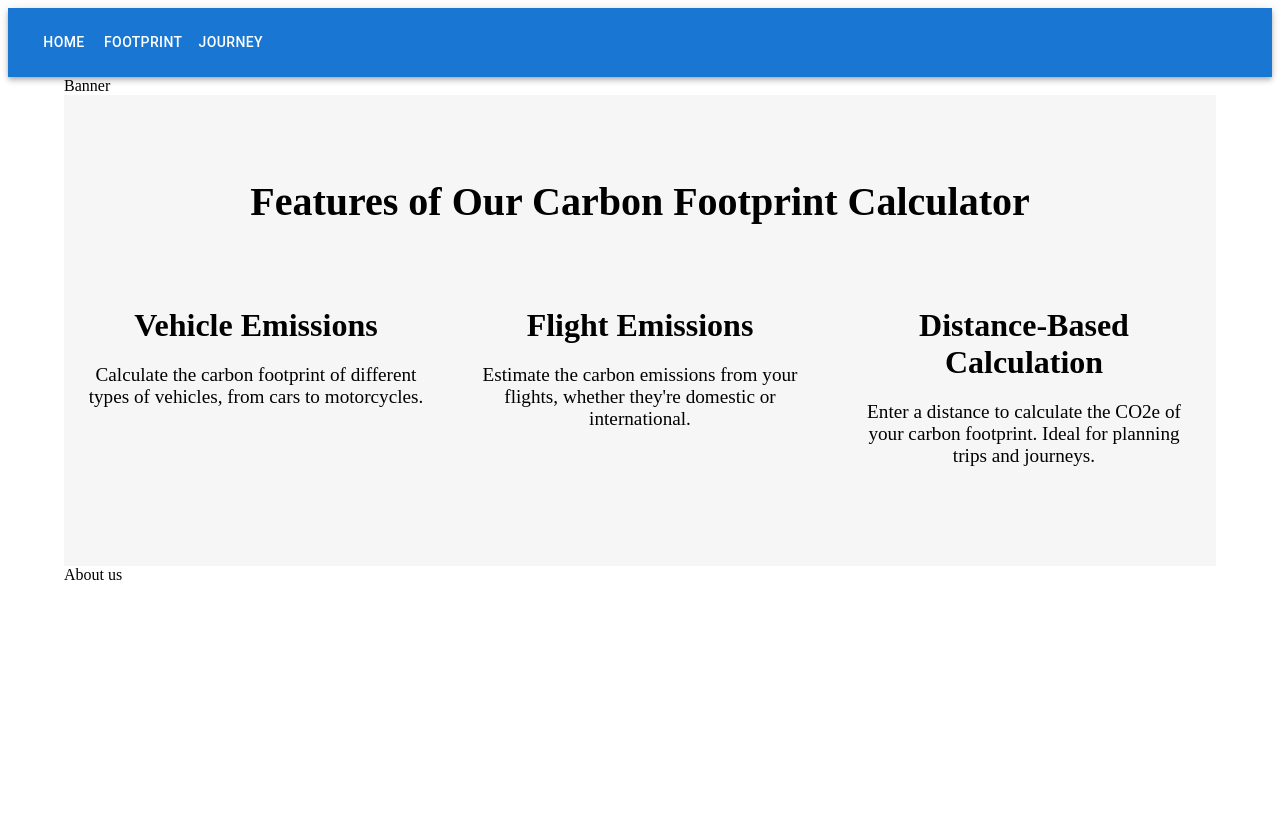
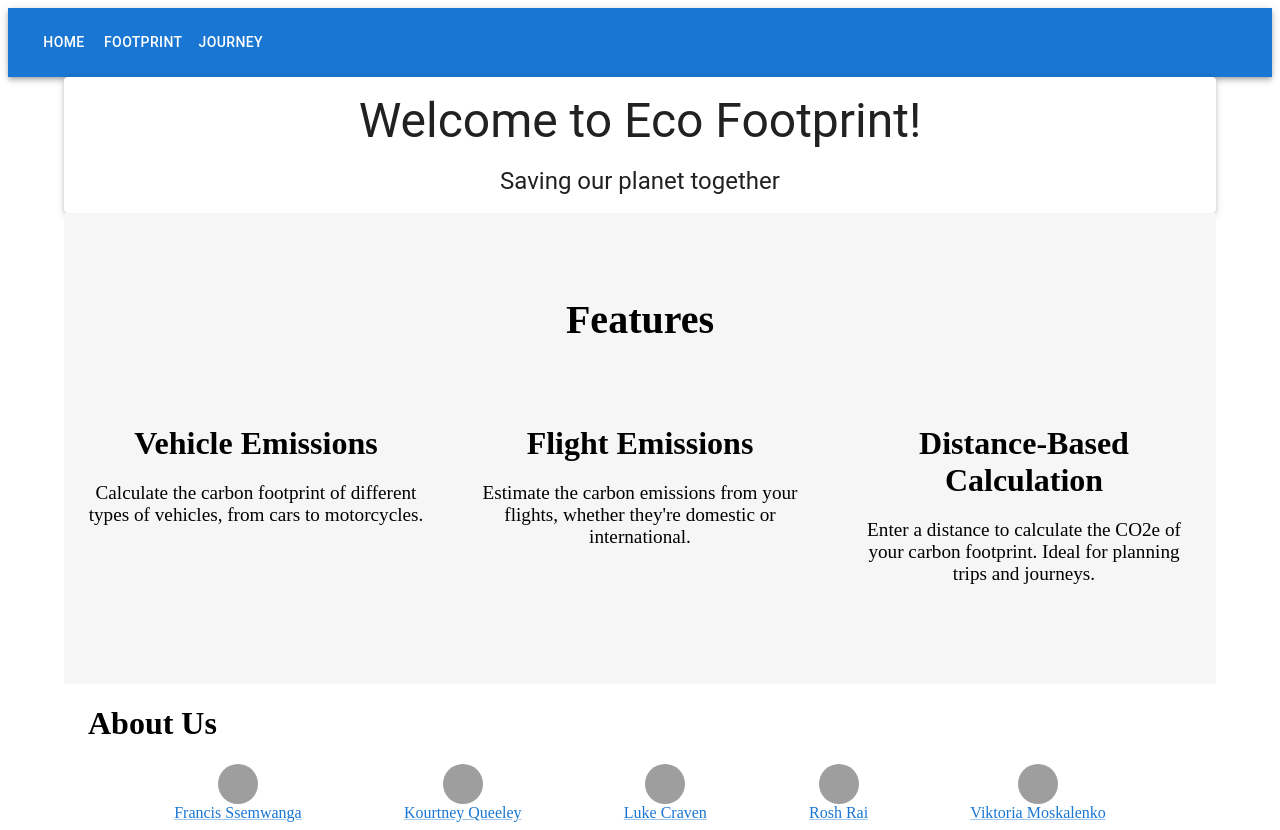
Before and after one commit to f-ssemwanga/eco-tracker, a React (Create React App) app: page / in a window 1280 px wide. Before the commit the page ends 800 px from the top, so only its background shows below. Built offline with nearby package versions, Linux system fonts and the light colour scheme; grey boxes are pictures that could not be loaded.

Commit message:
home page

```diff
--- a/src/components/AboutUs.js
+++ b/src/components/AboutUs.js
@@ -1,3 +1,45 @@
+import AccountBoxIcon from "@mui/icons-material/AccountBox";
+import Icon from "@mui/material/Icon";
+import Stack from "@mui/material/Stack";
+import Avatar from "@mui/material/Avatar";
+import Link from "@mui/material/Link";
+import Container from "@mui/material/Container";
+
 export const AboutUs = () => {
-  return <div>About us</div>;
+  return (
+    <Container >
+      {/* to be centred later */}
+      <h1>About Us</h1>
+      <Stack
+        direction={{ xs: "column", sm: "row" }}
+        justifyContent="space-evenly"
+        spacing={2}
+      >
+        <Stack alignItems="center">
+          <Avatar alt="Francis Ssemwanga " src="/static/images/avatar/2.jpg" />
+          <Link href="https://github.com/f-ssemwanga">Francis Ssemwanga</Link>
+        </Stack>
+
+        <Stack alignItems="center">
+          <Avatar alt="Kourtney Queeley " src="/static/images/avatar/2.jpg" />
+          <Link href="https://github.com/Kourtneyq2">Kourtney Queeley</Link>
+        </Stack>
+
+        <Stack alignItems="center">
+          <Avatar alt="Luke Craven" src="/static/images/avatar/2.jpg" />
+          <Link href="https://github.com/N20-Dev">Luke Craven </Link>
+        </Stack>
+
+        <Stack alignItems="center">
+          <Avatar alt="Rosh Rai " src="/static/images/avatar/2.jpg" />
+          <Link href="https://github.com/LordNinth">Rosh Rai</Link>
+        </Stack>
+
+        <Stack alignItems="center">
+          <Avatar alt="Viktoria Moskalenko" src="/static/images/avatar/2.jpg" />
+          <Link href="https://github.com/Vikkk111">Viktoria Moskalenko</Link>
+        </Stack>
+      </Stack>
+    </Container>
+  );
 };
--- a/src/components/Banner.js
+++ b/src/components/Banner.js
@@ -1,3 +1,23 @@
-export const Banner = () => {
-  return <div>Banner</div>;
+import Stack from "@mui/material/Stack";
+import Typography from "@mui/material/Typography";
+import Paper from "@mui/material/Paper";
+
+export const Banner = ({ title, subTitle }) => {
+  return (
+    <Paper elevation={3}>
+      <Stack
+        alignContent="center"
+        alignItems="center"
+        spacing={2}
+        sx={{ p: 2 }}
+      >
+        <Typography component="h1" variant="h3">
+          {title}
+        </Typography>
+        <Typography component="h2" variant="h5">
+          {subTitle}
+        </Typography>
+      </Stack>
+    </Paper>
+  );
 };
--- a/src/components/CarbonForm.js
+++ b/src/components/CarbonForm.js
@@ -12,6 +12,7 @@ import {
 import { useFormik } from "formik";
 import * as Yup from "yup";
 import axios from "axios";
+
 
 const CarFormSchema = Yup.object({
   fuelType: Yup.string().required("Please select a fuel type"),
@@ -135,13 +136,15 @@ const CarbonForm = ({ setCarbonData }) => {
         <FormControl fullWidth>
           <InputLabel id="mode-label">Mode</InputLabel>
           <Select
+            helperText={formik.touched.mode && formik.errors.mode}
+            error={formik.touched.mode && !!formik.errors.mode}
             labelId="mode-label"
             id="mode"
             name="mode"
+            label="mode"
             value={formik.values.mode}
             onChange={handleModeChange}
-            error={formik.touched.mode && Boolean(formik.errors.mode)}
-            helperText={formik.touched.mode && formik.errors.mode}
+            onBlur={formik.handleBlur}
           >
             <MenuItem value="">Select Mode</MenuItem>
             <MenuItem value="car">Car</MenuItem>
@@ -152,13 +155,15 @@ const CarbonForm = ({ setCarbonData }) => {
           <FormControl fullWidth>
             <InputLabel id="fuel-type-label">Fuel Type</InputLabel>
             <Select
+              helperText={formik.touched.fuelType && formik.errors.fuelType}
+              error={formik.touched.fuelType && !!(formik.errors.fuelType)}
               labelId="fuel-type-label"
               id="fuelType"
               name="fuelType"
+              label="fuelType"
               value={formik.values.fuelType}
               onChange={formik.handleChange}
-              error={formik.touched.fuelType && Boolean(formik.errors.fuelType)}
-              helperText={formik.touched.fuelType && formik.errors.fuelType}
+              onBlur={formik.handleBlur}
             >
               <MenuItem value="">Select Fuel Type</MenuItem>
               {CarOptions.map((option) => (
@@ -192,14 +197,15 @@ const CarbonForm = ({ setCarbonData }) => {
         )}
 
         <TextField
+          error={formik.touched.distance && !!formik.errors.distance}
+          helperText={formik.touched.distance && formik.errors.distance}
           label="Distance (KM)"
           type="number"
           id="distance"
           name="distance"
           value={formik.values.distance}
           onChange={formik.handleChange}
-          error={formik.touched.distance && Boolean(formik.errors.distance)}
-          helperText={formik.touched.distance && formik.errors.distance}
+          onBlur={formik.handleBlur}
         />
         <Button variant="contained" type="submit">
           Submit
--- a/src/components/Features.js
+++ b/src/components/Features.js
@@ -3,8 +3,9 @@ import "../index.css";
 
 export const Features = () => {
   return (
+
     <div className="features-section">
-      <h2>Features of Our Carbon Footprint Calculator</h2>
+      <h2>Features</h2>
       <div className="features-container">
         <div className="feature">
           <h3>Vehicle Emissions</h3>
--- a/src/pages/Home.js
+++ b/src/pages/Home.js
@@ -2,10 +2,14 @@ import { Features } from "../components/Features";
 import { AboutUs } from "../components/AboutUs";
 import { Banner } from "../components/Banner";
 
+
 export const Home = () => {
   return (
     <div>
-      <Banner />
+      <Banner
+      title="Welcome to Eco Footprint!"
+      subTitle= "Saving our planet together"
+      />
       <Features />
       <AboutUs />
     </div>
```
